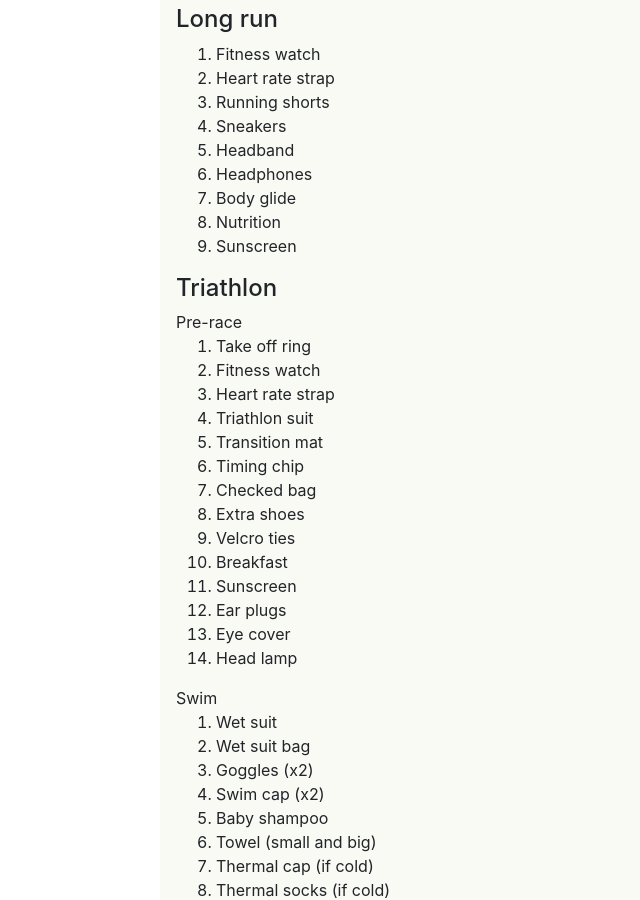
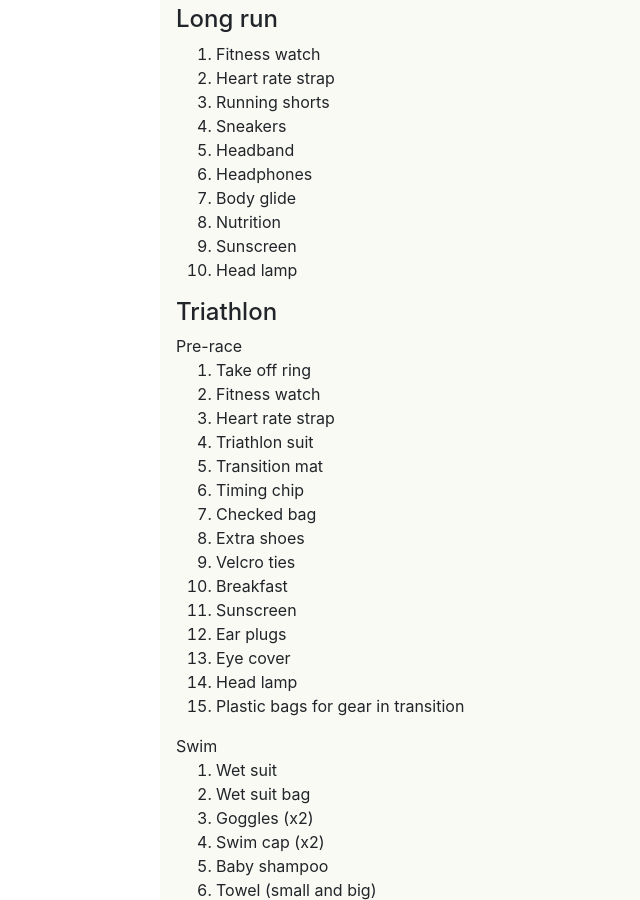
Before and after one commit to mackorone/mackorone.github.io, a Jekyll site: the page built from _posts/2022-07-10-activity-checklists.md, in a window 1280 px wide and 900 px high, scrolled down 1408 px. Shown: the whole window, without its empty margins (95-735 px from the left). Built offline with Jekyll 4.4.1, drawn with Linux system fonts in a browser that asks for light colours; nearby versions of some CDN libraries.

Commit message:
Update activity checklists

```diff
--- a/_posts/2022-07-10-activity-checklists.md
+++ b/_posts/2022-07-10-activity-checklists.md
@@ -68,6 +68,7 @@ Useful for packing and pre-race jitters.
 1. Body glide
 1. Nutrition
 1. Sunscreen
+1. Head lamp
 
 #### Triathlon
 
@@ -86,6 +87,7 @@ Useful for packing and pre-race jitters.
 1. Ear plugs
 1. Eye cover
 1. Head lamp
+1. Plastic bags for gear in transition
 
 <p style="margin-bottom:0px;">Swim</p>
 1. Wet suit
```
